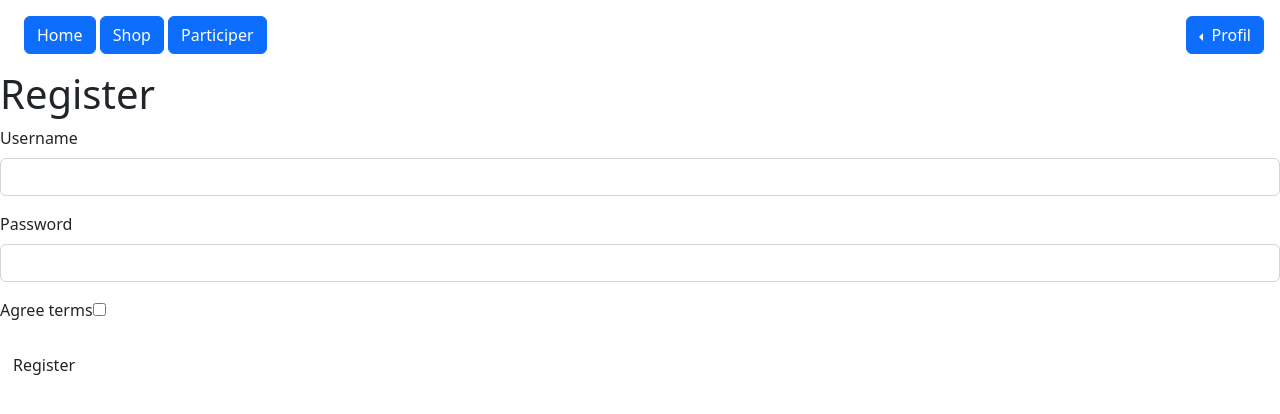
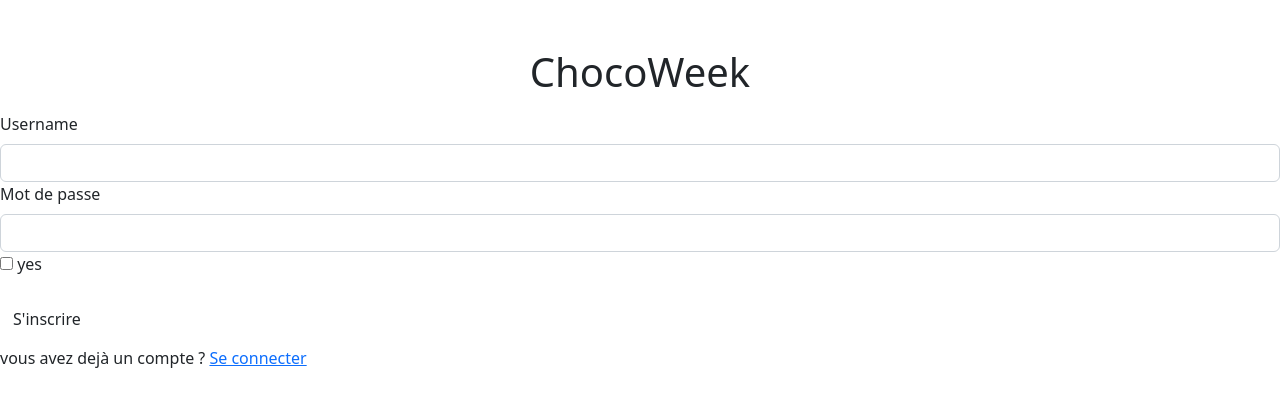
Before and after one commit to yazidham/checkpoint4_chocoWeek, a Symfony app: template templates/registration/register.html.twig in a window 1280 px wide. Shown: the top 414 px of the page. Run offline with Twig, Linux system fonts and the light colour scheme; the template is opened without the code that fills it, so the values that code supplies are empty; form fields are guessed from the names that the template uses; some libraries are stand-ins or nearby versions.

Commit message:
finished the form style

```diff
--- a/assets/styles/app.css
+++ b/assets/styles/app.css
@@ -18,6 +18,7 @@
 @import "navbar.scss";
 @import "home.scss";
 @import "draw.scss";
+@import "forms.scss";
 
 
 body {
--- a/templates/_includes/_navbar.html.twig
+++ b/templates/_includes/_navbar.html.twig
@@ -1,12 +1,12 @@
 <nav class="main-navbar navbar navbar-expand-lg p-3 d-flex justify-content-between">
     <div class="ms-2">
-        <a href="{{ path('app_home') }}" class="btn btn-primary">Home</a>
-        <a href="{{ path('app_shop') }}" class="btn btn-primary">Shop</a>
-        <a href="{{ path('app_draw') }}" class="btn btn-primary">Participer</a>
+        <a href="{{ path('app_home') }}" class="btn btn-custom">Home</a>
+        <a href="{{ path('app_shop') }}" class="btn btn-custom">Shop</a>
+        <a href="{{ path('app_draw') }}" class="btn btn-custom">Participer</a>
     </div>
     <div>
         <div class="btn-group dropstart">
-            <button type="button" class="btn btn-primary dropdown-toggle" data-bs-toggle="dropdown"
+            <button type="button" class="btn btn-custom dropdown-toggle" data-bs-toggle="dropdown"
                     aria-expanded="false">
                 Profil
             </button>
@@ -24,10 +24,10 @@
                     <p class="ms-2">{{ app.user.numberOfChocoPaid }} {% if app.user.numberOfChocoPaid > 1 %}chocolatines Payées{% else %}chocolatine Payée{% endif %}</p>
                     <p class="ms-2">{{ app.user.numberOfChocoEaten }} {% if app.user.numberOfChocoEaten > 1 %}chocolatines mangées{% else %}chocolatine mangée{% endif %}</p>
                     <hr class="mb-1">
-                    <div class="mx-5 mb-0 d-flex flex-column align-items-center">
-                        <a href="{{ path('app_logout') }}" class="btn btn-primary mb-2">Logout</a>
+                    <div class="mx-5 mb-0 d-flex gap-2 justify-content-around">
+                        <a href="{{ path('app_logout') }}" class="btn btn-custom">Logout</a>
                         {% if is_granted('ROLE_ADMIN') %}
-                            <a href="" class="btn btn-success ">Admin</a>
+                            <a href="" class="btn btn-success">Admin</a>
                         {% endif %}
                     </div>
                 </div>
--- a/templates/draw/index.html.twig
+++ b/templates/draw/index.html.twig
@@ -53,7 +53,7 @@
                                     (<strong>{{ app.user.numberOfGoldenTickets }}</strong>
                                     Restant)</label><br>
                             {% endif %}
-                            <input type="submit" class="btn btn-primary" value="Participer">
+                            <input type="submit" class="btn btn-custom" value="Participer">
                         </form>
                     {% else %}
                         <p>Vous etes inscrit pour le prochain
--- a/templates/draw/startDraw.html.twig
+++ b/templates/draw/startDraw.html.twig
@@ -5,10 +5,5 @@
 {% block navbar %}{% endblock %}
 
 {% block body %}
-{#    <div class="draw-main-container">#}
-{#        <video src="{{ asset('build/images/draw.mp4') }}" muted controls#}
-{#               class="draw-video"></video>#}
-{#        <h1 class="winner-name">Yazid</h1>#}
-{#    </div>#}
     <h1>{{ looser.username }}</h1>
 {% endblock %}
--- a/templates/home/index.html.twig
+++ b/templates/home/index.html.twig
@@ -4,7 +4,7 @@
 
 {% block body %}
     <h1 class="page-title my-5">chocoWeek</h1>
-    <div class="d-flex justify-content-around">
+    <div class="card-container">
         <div class="card card-info">
             <div class="card-body">
                 <h5 class="card-title mb-5">La choco week c'est quoi ?</h5>
--- a/templates/registration/register.html.twig
+++ b/templates/registration/register.html.twig
@@ -2,16 +2,26 @@
 
 {% block title %}Register{% endblock %}
 
+{% block navbar %}{% endblock %}
+
 {% block body %}
-    <h1>Register</h1>
-
-    {{ form_start(registrationForm) }}
-        {{ form_row(registrationForm.username) }}
-        {{ form_row(registrationForm.plainPassword, {
-            label: 'Password'
-        }) }}
-        {{ form_row(registrationForm.agreeTerms) }}
-
-        <button type="submit" class="btn">Register</button>
-    {{ form_end(registrationForm) }}
+    <div class="form-custom-container">
+        <h1 class="h1 mb-3 font-weight-normal text-center my-5">ChocoWeek</h1>
+        {{ form_start(registrationForm) }}
+        <div>
+            {{ form_label(registrationForm.username) }}
+            {{ form_widget(registrationForm.username) }}
+        </div>
+        <div>
+            {{ form_label(registrationForm.plainPassword, 'Mot de passe', {'attr': {'class': 'password-field'}}) }}
+            {{ form_widget(registrationForm.plainPassword) }}
+        </div>
+        <div>
+            {{ form_widget(registrationForm.agreeTerms) }}
+            {{ form_label(registrationForm.agreeTerms, 'yes') }}
+        </div>
+        <button type="submit" class="btn btn-custom mt-3 mb-2">S'inscrire</button>
+        {{ form_end(registrationForm) }}
+        <p>vous avez dejà un compte ? <a href="{{ path('app_login') }}">Se connecter</a></p>
+    </div>
 {% endblock %}
--- a/templates/shop/index.html.twig
+++ b/templates/shop/index.html.twig
@@ -5,7 +5,7 @@
 {% block body %}
     <h1 class="page-title my-5">ChocoShop</h1>
 
-    <div class="d-flex justify-content-around">
+    <div class="card-container">
         {% for product in products %}
             <div class="card card-info">
                 <div class="card-body">
@@ -17,7 +17,7 @@
                     </h6>
                     <div class="mt-5">
                         {% if app.user.numberOfCoins >= product.price %}
-                            <a href="{{ path('app_buy_product', { productId : product.id}) }}" class="btn btn-primary">Acheter</a>
+                            <a href="{{ path('app_buy_product', { productId : product.id}) }}" class="btn btn-custom">Acheter</a>
                         {% else %}
                             <p class="text-warning">vous n'avez pas assez de ChocoCoins</p>
                         {% endif %}
```
Also changed, not shown: assets/styles/forms.scss (added, +21 -0 lines), assets/styles/home.scss (+19 -1 lines), templates/security/login.html.twig (+12 -7 lines), 1 other file.
